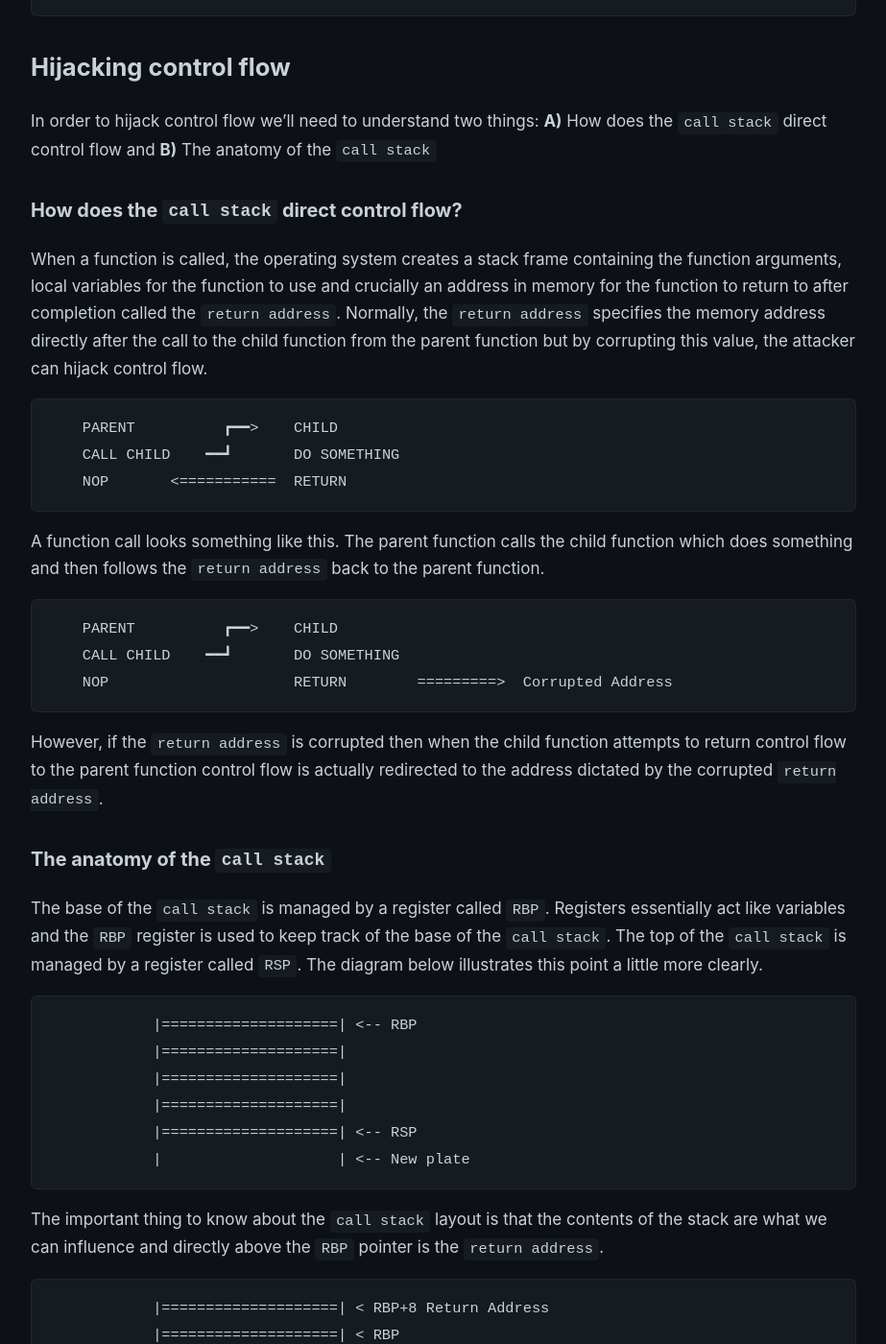
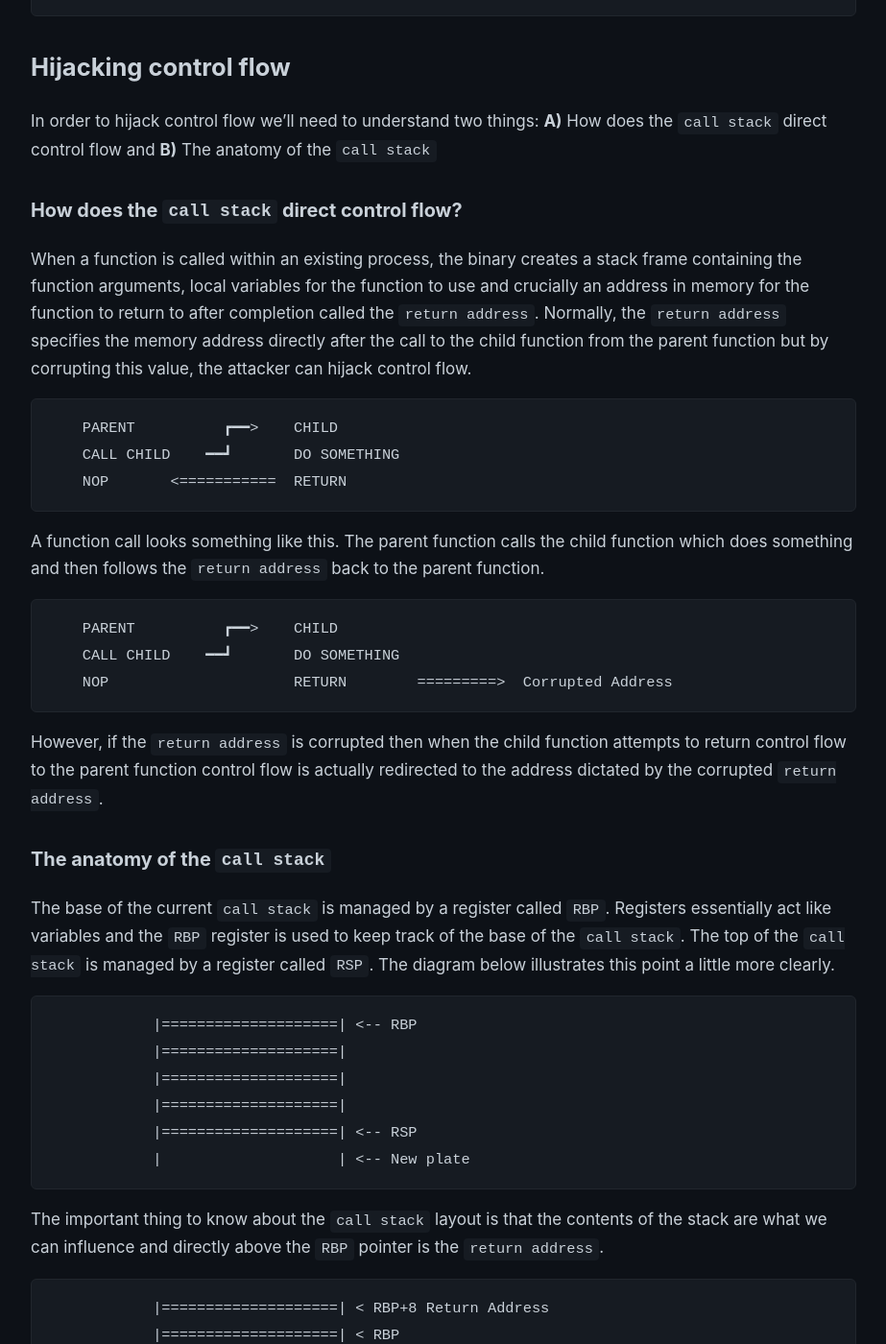
Before and after one commit to notpenguu/notpenguu.github.io, a Jekyll site: the page built from _posts/2026-07-09-phoenix-stack-five-x64.md, in a window 1280 px wide and 1400 px high, scrolled down 1900 px. Shown: the whole window at 96% size, without its empty margins (178-1101 px from the left). Built offline with Jekyll 4.4.1, drawn with Linux system fonts in a browser that asks for light colours; some of the changed text lies outside the part shown.

Commit message:
did stuff

````diff
--- a/_posts/2026-07-09-phoenix-stack-five-x64.md
+++ b/_posts/2026-07-09-phoenix-stack-five-x64.md
@@ -64,7 +64,7 @@ In order to hijack control flow we'll need to understand two things: **A)** How
 
 ### **How does the `call stack` direct control flow?**
 
-When a function is called, the operating system creates a stack frame containing the function arguments, local variables for the function to use and crucially an address in memory for the function to return to after completion called the `return address`. Normally, the `return address` specifies the memory address directly after the call to the child function from the parent function but by corrupting this value, the attacker can hijack control flow.
+When a function is called within an existing process, the binary creates a stack frame containing the function arguments, local variables for the function to use and crucially an address in memory for the function to return to after completion called the `return address`. Normally, the `return address` specifies the memory address directly after the call to the child function from the parent function but by corrupting this value, the attacker can hijack control flow.
 
 ```
     PARENT          ┏━━>    CHILD
@@ -84,7 +84,7 @@ However, if the `return address` is corrupted then when the child function attem
 
 ### **The anatomy of the `call stack`**
 
-The base of the `call stack` is managed by a register called `RBP`. Registers essentially act like variables and the `RBP` register is used to keep track of the base of the `call stack`. The top of the `call stack` is managed by a register called `RSP`. The diagram below illustrates this point a little more clearly.
+The base of the current `call stack` is managed by a register called `RBP`. Registers essentially act like variables and the `RBP` register is used to keep track of the base of the `call stack`. The top of the `call stack` is managed by a register called `RSP`. The diagram below illustrates this point a little more clearly.
 
 ```
             |====================| <-- RBP
````
Also changed, not shown: other parts of _posts/2026-07-09-phoenix-stack-five-x64.md (+1 -1 lines), _posts/2026-07-25-phoenix-format-strings.md (+5 -3 lines).
